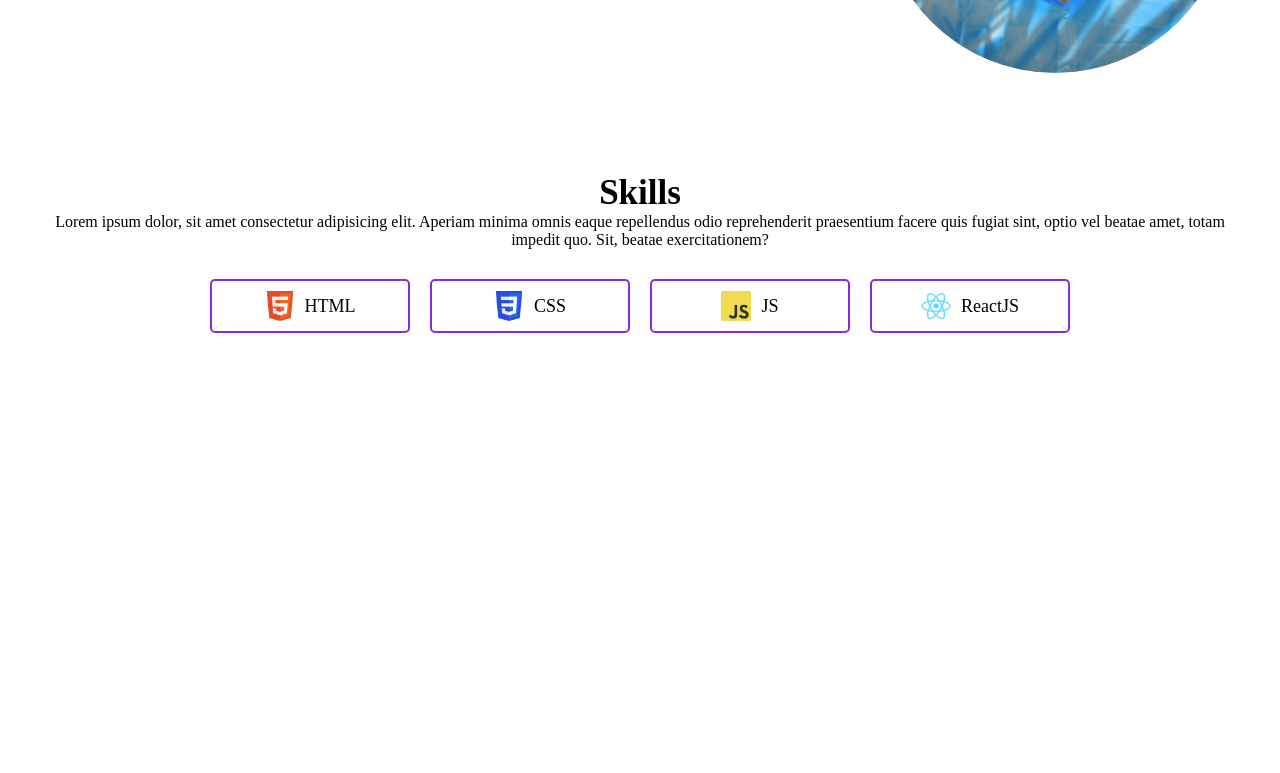
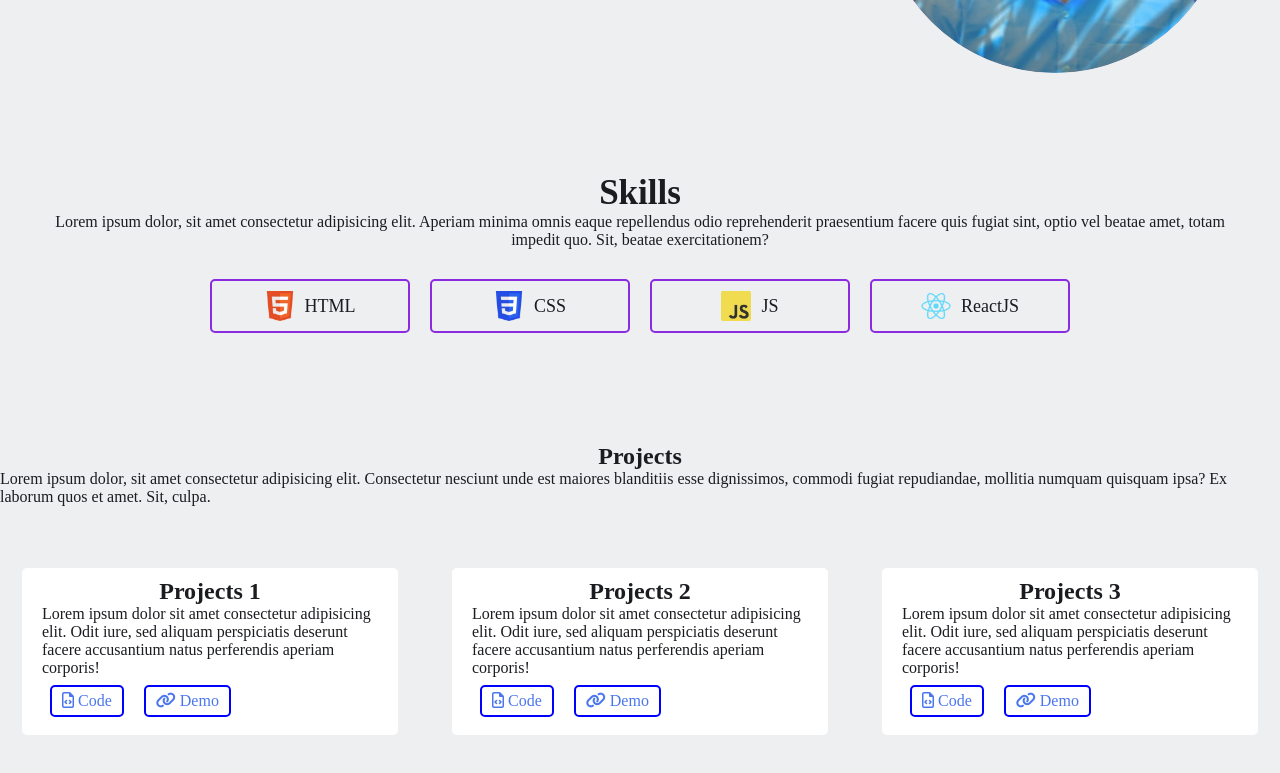
Before and after one commit to Torikul8685/Static-website, a plain HTML site: page index.html in a window 1280 px wide. Shown: the part 407-1180 px from the top of the page. Before the commit the page ends 850 px from the top, so only its background shows below. Drawn offline with Linux system fonts and the light colour scheme.

Commit message:
first commit

```diff
--- a/index.html
+++ b/index.html
@@ -112,12 +112,111 @@
         </section>
 
 <!-- Project Section -->
+<section class="project-section">
+    <h2>Projects</h2>
+    Lorem ipsum dolor, sit amet consectetur adipisicing elit.
+     Consectetur nesciunt unde est maiores blanditiis esse dignissimos, commodi fugiat repudiandae, mollitia numquam quisquam ipsa?
+     Ex laborum quos et amet. Sit, culpa.
+
+
+<div class="cells">
+
+    <div class="text">
+        <h2>Projects 1</h2>
+
+        <p>
+        Lorem ipsum dolor sit amet consectetur adipisicing elit. Odit iure, sed aliquam perspiciatis deserunt facere accusantium natus perferendis aperiam
+        corporis!
+        </p>
+        <div class="links">
+            <a href="#" target="_blank" >
+                <i class="fa-regular fa-file-code"></i>
+                <span>Code</span>
+
+            </a>
+            <a href="#" target="_blank" >
+                <i class="fa-solid fa-link"></i>
+                <span>Demo</span>
+
+            </a>
+
+
+
+
+        </div>
+
+
+
+    </div>
+
+    <div class="text">
+        <h2>Projects 2</h2>
+        <p>
+        Lorem ipsum dolor sit amet consectetur adipisicing elit. Odit iure, sed aliquam perspiciatis deserunt facere accusantium natus perferendis aperiam
+        corporis!
+        </p>
+        <div class="links">
+            <a href="#" target="_blank" >
+                <i class="fa-regular fa-file-code"></i>
+                <span>Code</span>
+
+            </a>
+            <a href="#" target="_blank" >
+                <i class="fa-solid fa-link"></i>
+                <span>Demo</span>
+
+            </a>
+
+
+
+
+        </div>
+
+
+
+    </div>
+
+    <div class="text">
+        <h2>Projects 3</h2>
+        <p>
+        Lorem ipsum dolor sit amet consectetur adipisicing elit. Odit iure, sed aliquam perspiciatis deserunt facere accusantium natus perferendis aperiam
+        corporis!
+        </p>
+        <div class="links">
+            <a href="#" target="_blank" >
+                <i class="fa-regular fa-file-code"></i>
+                <span>Code</span>
+
+            </a>
+            <a href="#" target="_blank" >
+                <i class="fa-solid fa-link"></i>
+                <span>Demo</span>
+
+            </a>
+
+
+
+
+        </div>
+
+
+
+    </div>
+</div>
 
 
 
 
 
-    </main>
+
+
+
+
+
+</section>
+
+
+</main>
 
 
 </body>
--- a/style.css
+++ b/style.css
@@ -1,7 +1,7 @@
 :root {
-    --text-color: #1a1c20
-    --link-color: #4a76ee
-    --background-color: #eeeff1
+    --text-color: #1a1c20;
+    --link-color: #4a76ee;
+    --background-color: #eeeff1;
 }
 *{
     margin: 0;
@@ -51,7 +51,7 @@ nav .right a span {
     align-items: center;
     padding: 0 50px;
     margin: 50px 0;
-    background-color: var(--link-color);
+    background-color: var(--background-color);
     margin-bottom: 100px;
     gap: 40px;
 }
@@ -135,3 +135,29 @@ nav .right a span {
 .skills-section .cells .cells span {
     font-size: 18px;
 }
+
+.project-section h2{
+    text-align: center;
+}
+.project-section .cells {
+    display: flex;
+    justify-content: space-between;
+    padding: 10px 20px;
+    gap: 50px;
+    border: 10px;
+    margin: 50px 0;
+
+}
+.project-section .cells .text {
+    background-color: white;
+    padding: 10px 20px;
+    border-radius: 5px;
+    margin: 2px;
+}
+.project-section .cells .text a {
+    display: inline-block;
+    padding: 5px 10px;
+    border: 2px solid blue;
+    border-radius: 5px;
+    margin: 8px;
+}
```
